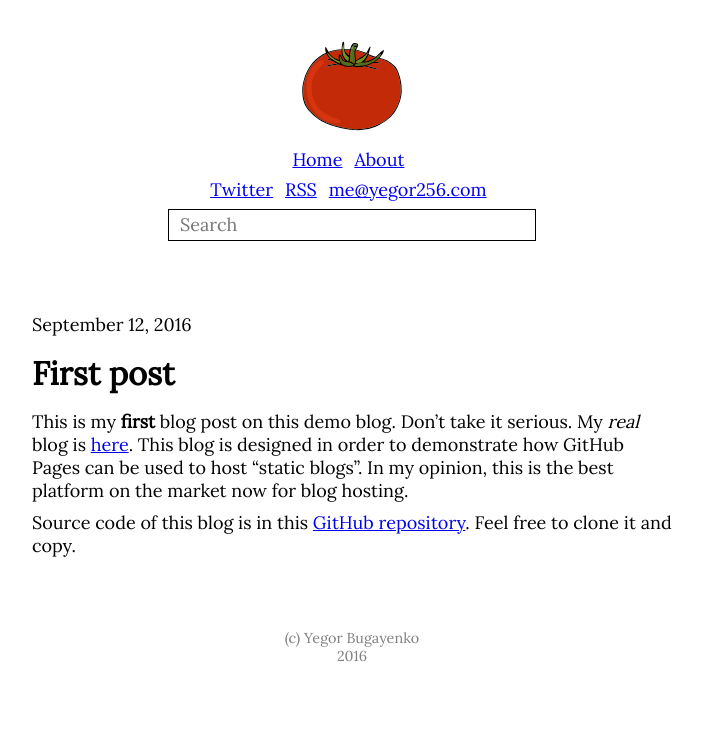
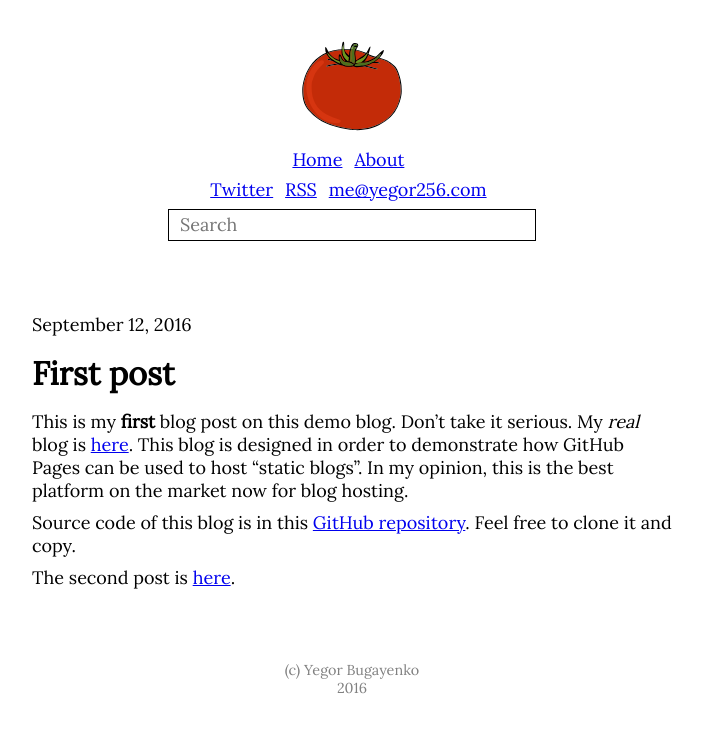
Before and after one commit to yegor256/bloghacks, a Jekyll site: the page built from _posts/2016/2016-09-12-first-post.md, in a window 1280 px wide. Shown: the top 733 px of the page, without its empty margins (288-991 px from the left). Built offline with Jekyll 4.4.1, drawn with Linux system fonts in a browser that asks for light colours; comment, search, counter and statistics services are not loaded.

Commit message:
more links

```diff
--- a/_posts/2016/2016-09-12-first-post.md
+++ b/_posts/2016/2016-09-12-first-post.md
@@ -16,3 +16,5 @@ best platform on the market now for blog hosting.
 Source code of this blog is in this
 [GitHub repository](https://github.com/yegor256/bloghacks). Feel
 free to clone it and copy.
+
+The second post is [here]({% post_url 2016-09-13-second %}).
```
